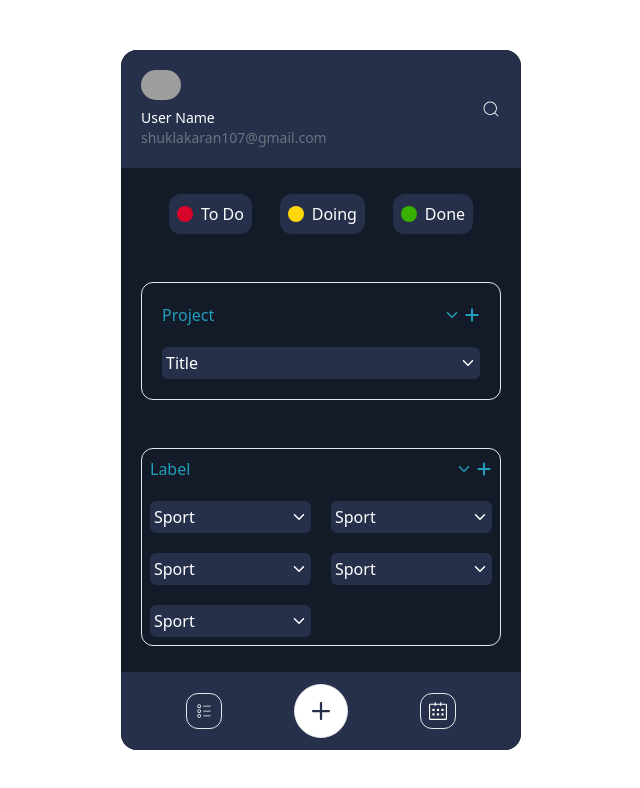
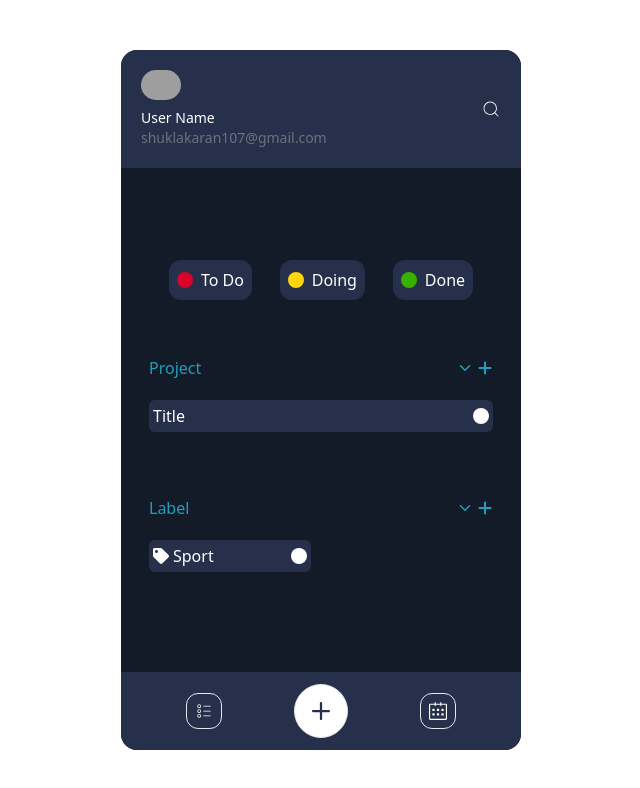
Before and after one commit to Sh-karan27/TodoApp, a React (Vite) app: page / in a window 1280 px wide. Shown: the top 788 px of the page, without its empty margins (319-959 px from the left). Built offline with nearby package versions, Linux system fonts and the light colour scheme; grey boxes are pictures that could not be loaded.

Commit message:
Add routes and fix error

```diff
--- a/src/App.jsx
+++ b/src/App.jsx
@@ -1,17 +1,13 @@
 import React from "react";
-import Home from "./components/Todo";
-import Header from "./components/Header";
-import { BrowserRouter, Routes, Route } from "react-router-dom";
-import Footer from "./components/Footer";
+import Todo from "./components/Todo";
+
 const App = () => {
   return (
-    <BrowserRouter>
+    <>
       <section className="w-full h-[100vh]  flex flex-col items-center justify-center">
-        <Routes>
-          <Route path="/" element={<Home />} />
-        </Routes>
+        <Todo />
       </section>
-    </BrowserRouter>
+    </>
   );
 };
 
--- /dev/null
+++ b/src/components/Home.jsx
@@ -0,0 +1,16 @@
+import React from "react";
+import Status from "./Status";
+import Projects from "./Projects";
+import Labels from "./Labels";
+
+const Home = () => {
+  return (
+    <div className="w-full h-full flex flex-col items-center justify-center gap-2">
+      <Status />
+      <Projects />
+      <Labels />
+    </div>
+  );
+};
+
+export default Home;
--- a/src/components/Labels.jsx
+++ b/src/components/Labels.jsx
@@ -1,11 +1,12 @@
 import React from "react";
 import { IoIosArrowDown } from "react-icons/io";
 import { FaPlus } from "react-icons/fa6";
+import { FaTag } from "react-icons/fa";
 
 const Labels = () => {
   return (
     <section className="w-full   flex items-center justify-center py-5 px-5">
-      <div className="w-full h-full  flex flex-col items-center justify-center gap-5 border px-2 py-2 rounded-xl ">
+      <div className="w-full h-full  flex flex-col items-center justify-center gap-5  px-2 py-2 rounded-xl ">
         <div className="w-full flex  items-center justify-between">
           <h1 className="text-[#219ebc]">Label</h1>
           <div className="flex items-center justify-center gap-1">
@@ -16,24 +17,12 @@ const Labels = () => {
 
         <div className=" w-full grid grid-cols-2 gap-5 ">
           <div className=" flex  items-center justify-between bg-[#26304A] px-1 py-1 rounded-md ">
-            <h1 className="text-white">Sport</h1>
-            <IoIosArrowDown className="text-white" />
-          </div>
-          <div className=" flex  items-center justify-between bg-[#26304A] px-1 py-1 rounded-md ">
-            <h1 className="text-white">Sport</h1>
-            <IoIosArrowDown className="text-white" />
-          </div>
-          <div className=" flex  items-center justify-between bg-[#26304A] px-1 py-1 rounded-md ">
-            <h1 className="text-white">Sport</h1>
-            <IoIosArrowDown className="text-white" />
-          </div>
-          <div className=" flex  items-center justify-between bg-[#26304A] px-1 py-1 rounded-md ">
-            <h1 className="text-white">Sport</h1>
-            <IoIosArrowDown className="text-white" />
-          </div>
-          <div className=" flex  items-center justify-between bg-[#26304A] px-1 py-1 rounded-md ">
-            <h1 className="text-white">Sport</h1>
-            <IoIosArrowDown className="text-white" />
+            <div className=" flex items-center justify-center gap-1">
+              <FaTag className="text-white" />
+              <h1 className="text-white">Sport</h1>
+            </div>
+
+          <div className="bg-white p-2 rounded-full"></div>
           </div>
         </div>
       </div>
--- /dev/null
+++ b/src/components/List.jsx
@@ -0,0 +1,9 @@
+import React from 'react'
+
+const List = () => {
+  return (
+    <div>List</div>
+  )
+}
+
+export default List
--- a/src/components/Projects.jsx
+++ b/src/components/Projects.jsx
@@ -4,8 +4,8 @@ import { FaPlus } from "react-icons/fa6";
 
 const Projects = () => {
   return (
-    <section className="w-full   flex items-center justify-center py-5 px-5">
-    <div className="w-full h-full  flex flex-col items-center justify-center gap-5 border px-5 py-5 rounded-xl ">
+    <section className="w-full relative   flex items-center justify-center py-5 px-5">
+      <div className="w-full h-full  flex flex-col items-center justify-center gap-5  px-2 py-2 rounded-xl ">
         <div className="w-full flex  items-center justify-between">
           <h1 className="text-[#219ebc]">Project</h1>
           <div className="flex items-center justify-center gap-1">
@@ -14,15 +14,14 @@ const Projects = () => {
           </div>
         </div>
 
-      <div className="w-full h-full flex flex-col items-center justify-center ">
+        <div className="w-full h-full  flex flex-col items-center justify-center ">
           <div className="w-full flex  items-center justify-between bg-[#26304A] px-1 py-1 rounded-md ">
             <h1 className="text-white">Title</h1>
-          <IoIosArrowDown className="text-white" />
+            <div className="bg-white p-2 rounded-full"></div>
           </div>
         </div>
       </div>
     </section>
-
   );
 };
 
--- a/src/components/Todo.jsx
+++ b/src/components/Todo.jsx
@@ -1,21 +1,22 @@
 import React from "react";
 import Header from "./Header";
-import Status from "./Status";
-import Projects from "./Projects";
-import Labels from "./Labels";
 import Footer from "./Footer";
+import { BrowserRouter, Routes, Route } from "react-router-dom";
+import Home from "./Home";
+import List from "./List";
 
 const Todo = () => {
   return (
-    <section className="container ">
-      <Header />
-      <div className="w-full h-full flex flex-col items-center justify-center gap-2">
-        <Status />
-        <Projects />
-        <Labels />
-      </div>
-      <Footer />
-    </section>
+    <BrowserRouter>
+      <section className="container ">
+        <Header />
+        <Routes>
+          <Route path="/" element={<Home />} />
+          <Route path="/list" element={<List />} />
+        </Routes>
+        <Footer />
+      </section>
+    </BrowserRouter>
   );
 };
 
--- a/src/index.css
+++ b/src/index.css
@@ -6,5 +6,5 @@
 
 
 .container{
-@apply w-[400px] h-[700px] flex flex-col items-center justify-between bg-[#141B28] rounded-2xl overflow-hidden
+@apply w-[400px] h-[700px] flex flex-col items-center justify-between bg-[#141B28] rounded-2xl overflow-hidden relative
 }
```
Lines whose indentation alone changed are shown as unchanged.
